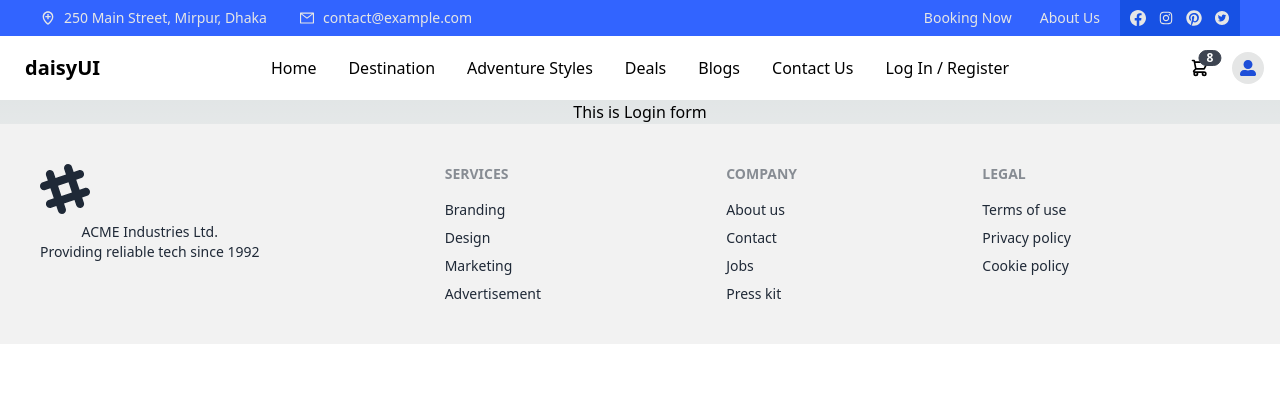
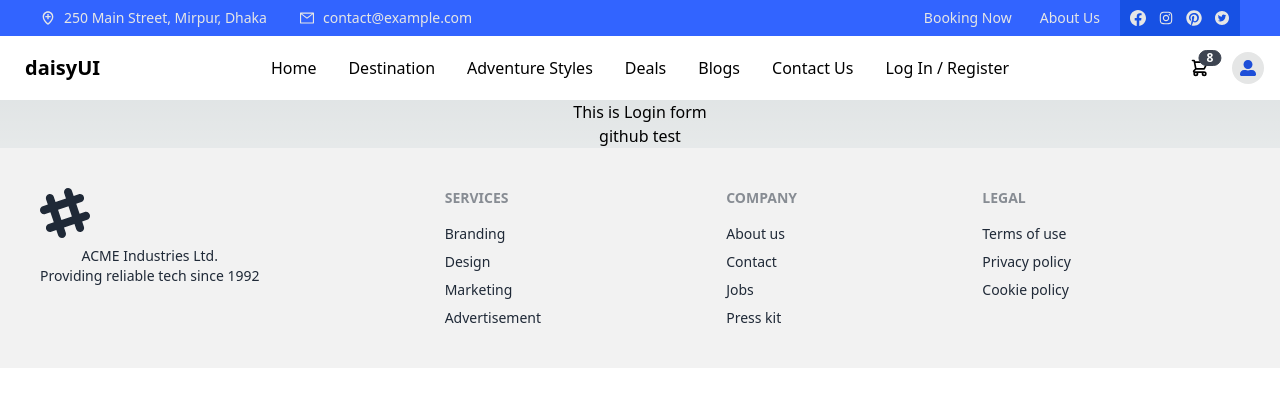
Before and after one commit to Johirul-islam-6/travelings, a Next.js app: page /login in a window 1280 px wide. Shown: the top 406 px of the page. Built offline with nearby package versions, Linux system fonts and the light colour scheme.

Commit message:
github test e

```diff
--- a/src/pages/login.js
+++ b/src/pages/login.js
@@ -2,6 +2,7 @@ const Login = () => {
   return (
     <>
       <h1>This is Login form</h1>
+      <h2>github test</h2>
     </>
   );
 };
```
